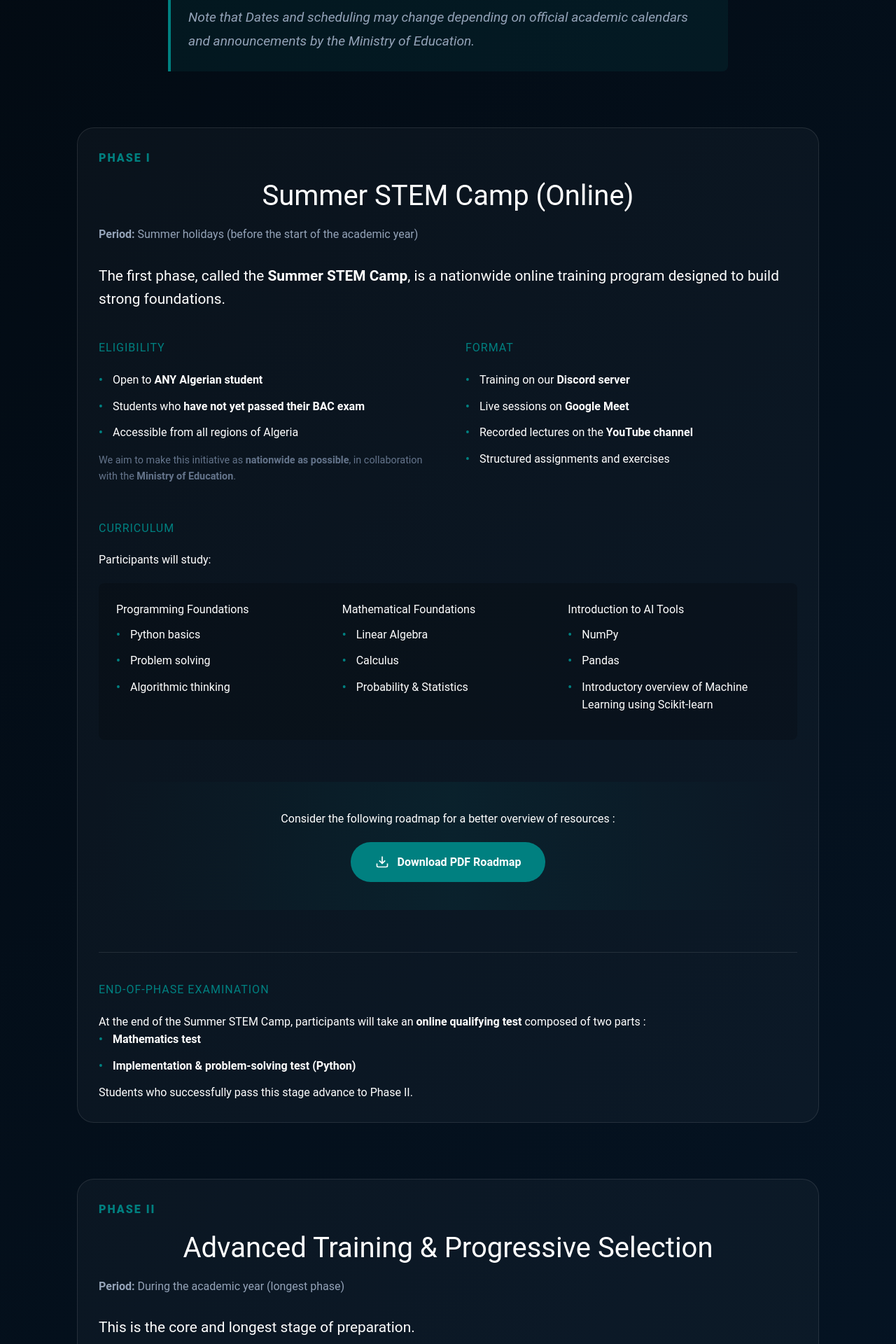
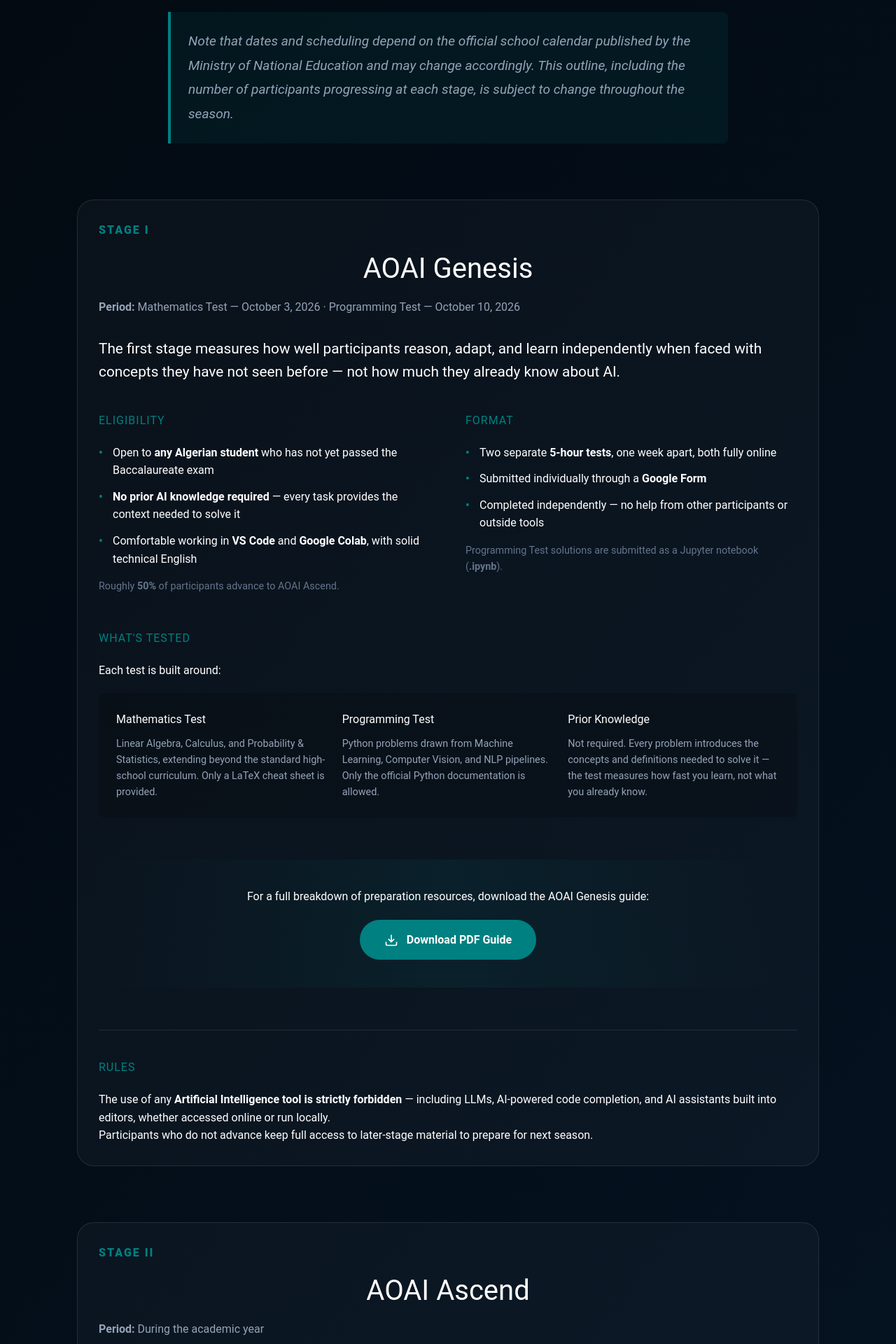
Before and after one commit to zakaria-hammal/AOAI_Website, a Next.js app: page / in a window 1280 px wide. Shown: the part 4360-6280 px from the top of the page at 70% size. Built offline with nearby package versions, Linux system fonts and the light colour scheme.

Commit message:
New changes

```diff
--- a/src/app/loading.tsx
+++ b/src/app/loading.tsx
@@ -1,7 +1,7 @@
 export default function Loading() {
   return (
   <div className="loading-indicator">
-      <svg className="spinner" width="24" height="24" viewBox="0 0 24 24" fill="none" stroke="currentColor" stroke-width="2">
+      <svg className="spinner" width="24" height="24" viewBox="0 0 24 24" fill="none" stroke="currentColor" strokeWidth="2">
           <path d="M12 2v4M12 18v4M4.93 4.93l2.83 2.83M16.24 16.24l2.83 2.83M2 12h4M18 12h4M4.93 19.07l2.83-2.83M16.24 7.76l2.83-2.83"/>
       </svg>
       Loading...
--- a/src/components/selection.tsx
+++ b/src/components/selection.tsx
@@ -11,172 +11,204 @@ export function Selection() {
             The <strong>Algerian Olympiad in Artificial Intelligence (AOAI)</strong> selection process is designed to identify, train, and prepare the most promising students to represent Algeria at the international level, particularly at the <strong>International Olympiad in Artificial Intelligence (IOAI)</strong>.
           </p>
           <p>
-            Our program is structured into <strong>three progressive phases</strong>, combining foundational preparation, advanced training, and final team selection.
+            <strong>Season 2</strong> is structured into <strong>five progressive stages</strong> — Genesis, Ascend, Vanguard, Apex, and Zenith — moving from foundational reasoning and independent learning towards full national-team representation.
           </p>
           <p>
-            Throughout the entire process, we will <strong>strictly follow the official IOAI syllabus</strong>, ensuring that students are trained according to international standards.
+            As the season progresses, training increasingly follows the <strong>official IOAI syllabus</strong>, while the expected level of independence, problem-solving ability, and commitment rises at each stage.
           </p>
           <blockquote className="selection-disclaimer">
-            Note that Dates and scheduling may change depending on official academic calendars and announcements by the Ministry of Education.
+            Note that dates and scheduling depend on the official school calendar published by the Ministry of National Education and may change accordingly. This outline, including the number of participants progressing at each stage, is subject to change throughout the season.
           </blockquote>
         </div>
       </div>
 
       <div className="phases-vertical-flow">
-        {/* Phase I */}
+        {/* Stage I — Genesis */}
         <div className="phase-card-detailed">
           <div className="phase-card-header">
-            <span className="phase-badge">Phase I</span>
-            <h3 className="phase-name">Summer STEM Camp (Online)</h3>
-            <p className="phase-period"><strong>Period:</strong> Summer holidays (before the start of the academic year)</p>
+            <span className="phase-badge">Stage I</span>
+            <h3 className="phase-name">AOAI Genesis</h3>
+            <p className="phase-period"><strong>Period:</strong> Mathematics Test — October 3, 2026 · Programming Test — October 10, 2026</p>
           </div>
 
           <div className="phase-card-body">
-            <p className="phase-lead-text">The first phase, called the <strong>Summer STEM Camp</strong>, is a nationwide online training program designed to build strong foundations.</p>
+            <p className="phase-lead-text">The first stage measures how well participants reason, adapt, and learn independently when faced with concepts they have not seen before — not how much they already know about AI.</p>
 
             <div className="phase-info-grid">
               <div className="info-section">
                 <h4>Eligibility</h4>
                 <ul className="selection-list">
-                  <li>Open to <strong>ANY Algerian student</strong></li>
-                  <li>Students who <strong>have not yet passed their BAC exam</strong></li>
-                  <li>Accessible from all regions of Algeria</li>
+                  <li>Open to <strong>any Algerian student</strong> who has not yet passed the Baccalaureate exam</li>
+                  <li><strong>No prior AI knowledge required</strong> — every task provides the context needed to solve it</li>
+                  <li>Comfortable working in <strong>VS Code</strong> and <strong>Google Colab</strong>, with solid technical English</li>
                 </ul>
-                <p className="note-text">We aim to make this initiative as <strong>nationwide as possible</strong>, in collaboration with the <strong>Ministry of Education</strong>.</p>
+                <p className="note-text">Roughly <strong>50%</strong> of participants advance to AOAI Ascend.</p>
               </div>
 
               <div className="info-section">
                 <h4>Format</h4>
                 <ul className="selection-list">
-                  <li>Training on our <strong>Discord server</strong></li>
-                  <li>Live sessions on <strong>Google Meet</strong></li>
-                  <li>Recorded lectures on the <strong>YouTube channel</strong></li>
-                  <li>Structured assignments and exercises</li>
+                  <li>Two separate <strong>5-hour tests</strong>, one week apart, both fully online</li>
+                  <li>Submitted individually through a <strong>Google Form</strong></li>
+                  <li>Completed independently — no help from other participants or outside tools</li>
                 </ul>
+                <p className="note-text">Programming Test solutions are submitted as a Jupyter notebook (<strong>.ipynb</strong>).</p>
               </div>
             </div>
 
             <div className="curriculum-preview-block">
-              <h4>Curriculum</h4>
-              <p>Participants will study:</p>
+              <h4>What&apos;s Tested</h4>
+              <p>Each test is built around:</p>
               <div className="curriculum-sub-grid">
                 <div className="curr-item">
-                  <h5>Programming Foundations</h5>
-                  <ul className="selection-list">
-                    <li>Python basics</li>
-                    <li>Problem solving</li>
-                    <li>Algorithmic thinking</li>
-                  </ul>
+                  <h5>Mathematics Test</h5>
+                  <p>Linear Algebra, Calculus, and Probability &amp; Statistics, extending beyond the standard high-school curriculum. Only a LaTeX cheat sheet is provided.</p>
                 </div>
                 <div className="curr-item">
-                  <h5>Mathematical Foundations</h5>
-                  <ul className="selection-list">
-                    <li>Linear Algebra</li>
-                    <li>Calculus</li>
-                    <li>Probability & Statistics</li>
-                  </ul>
+                  <h5>Programming Test</h5>
+                  <p>Python problems drawn from Machine Learning, Computer Vision, and NLP pipelines. Only the official Python documentation is allowed.</p>
                 </div>
                 <div className="curr-item">
-                  <h5>Introduction to AI Tools</h5>
-                  <ul className="selection-list">
-                    <li>NumPy</li>
-                    <li>Pandas</li>
-                    <li>Introductory overview of Machine Learning using Scikit-learn</li>
-                  </ul>
+                  <h5>Prior Knowledge</h5>
+                  <p>Not required. Every problem introduces the concepts and definitions needed to solve it — the test measures how fast you learn, not what you already know.</p>
                 </div>
               </div>
             </div>
 
             <div className="roadmap-download-zone">
-              <p>Consider the following roadmap for a better overview of resources :</p>
-              <a href="/AOAI_Roadmap.pdf" download className="download-cta-btn">
+              <p>For a full breakdown of preparation resources, download the AOAI Genesis guide:</p>
+              <a href="/aoai-genesis.pdf" download className="download-cta-btn">
                 <svg width="20" height="20" viewBox="0 0 24 24" fill="none" stroke="currentColor" strokeWidth="2"><path d="M21 15v4a2 2 0 0 1-2 2H5a2 2 0 0 1-2-2v-4M7 10l5 5 5-5M12 15V3"/></svg>
-                Download PDF Roadmap
+                Download PDF Guide
               </a>
             </div>
 
             <div className="exam-highlight-box">
-              <h4>End-of-Phase Examination</h4>
-              <p>At the end of the Summer STEM Camp, participants will take an <strong>online qualifying test</strong> composed of two parts :</p>
-              <ul className="selection-list">
-                    <li><strong>Mathematics test</strong></li>
-                    <li><strong>Implementation & problem-solving test (Python)</strong></li>
-                  </ul>
-              <p className="exam-footer">Students who successfully pass this stage advance to Phase II.</p>
+              <h4>Rules</h4>
+              <p>The use of any <strong>Artificial Intelligence tool is strictly forbidden</strong> — including LLMs, AI-powered code completion, and AI assistants built into editors, whether accessed online or run locally.</p>
+              <p className="exam-footer">Participants who do not advance keep full access to later-stage material to prepare for next season.</p>
             </div>
           </div>
         </div>
 
-        {/* Phase II */}
+        {/* Stage II — Ascend */}
         <div className="phase-card-detailed">
           <div className="phase-card-header">
-            <span className="phase-badge">Phase II</span>
-            <h3 className="phase-name">Advanced Training & Progressive Selection</h3>
-            <p className="phase-period"><strong>Period:</strong> During the academic year (longest phase)</p>
+            <span className="phase-badge">Stage II</span>
+            <h3 className="phase-name">AOAI Ascend</h3>
+            <p className="phase-period"><strong>Period:</strong> During the academic year</p>
           </div>
           <div className="phase-card-body">
-            <p className="phase-lead-text">This is the core and longest stage of preparation.</p>
+            <p className="phase-lead-text">The second stage shifts from foundations to real machine-learning problems, with participants expected to grow steadily more independent in acquiring whatever each new problem requires.</p>
             <div className="phase-info-grid">
               <div className="info-section">
-                <h4>Continuous Training</h4>
+                <h4>Core Training</h4>
                 <ul className="selection-list">
-                  <li>Structured lectures and problem sets</li>
-                  <li>Carefully selected problem sets</li>
-                  <li>Guided practice using curated resources</li>
-                  <li>Gradual exposure to competition-style problems</li>
+                  <li>Data cleaning, preprocessing, and exploratory data analysis</li>
+                  <li>Feature engineering, model construction, training, and evaluation</li>
+                  <li>Learning to identify and evaluate documentation, tutorials, and papers independently</li>
                 </ul>
               </div>
               <div className="info-section">
-                <h4>Curriculum Progression</h4>
+                <h4>Tooling</h4>
                 <ul className="selection-list">
-                  <li>Machine Learning techniques</li>
-                  <li>Deep Learning fundamentals</li>
-                  <li>Computer Vision (CV)</li>
-                  <li>Natural Language Processing (NLP)</li>
+                  <li><strong>NumPy</strong> and <strong>SciPy</strong> for numerical computing</li>
+                  <li><strong>Pandas</strong> for data manipulation and analysis</li>
+                  <li><strong>Scikit-learn</strong>, <strong>XGBoost</strong>, and <strong>CatBoost</strong> for practical ML models</li>
                 </ul>
-                <p className="note-text">All content remains aligned with the  <strong>official IOAI syllabus</strong>.</p>
+                <p className="note-text">Mathematics is introduced only as needed and is generally not a direct test component at this stage.</p>
               </div>
             </div>
             <div className="selection-rounds-box">
-              <h4>Selection Rounds</h4>
-              <p>During this phase, <strong>several selection</strong> rounds will be organized:</p>
-              <ul className="selection-list">
-                <li>Increasing in difficulty</li>
-                <li>Covering progressively more advanced material</li>
-                <li>Designed to resemble Olympiad-style problems</li>
-              </ul>
-              <p>These rounds may be:</p>
-              <ul className="selection-list">
-                <li>Online</li>
-                <li>Hybrid ( Online + On-site camps )</li>
-              </ul>
-              <p className="venue-info">
-                On-site camps are planned to take place at the <strong>National Mathematical High School — Kouba</strong> The number of rounds and students selected in each round will remain flexible depending on the total number of participants , overall performance levels and also National and academic constraints while some rounds may also serve to select teams for intermediate competitions such as the African Olympiad in Artificial Intelligence
-
-              </p>
+              <h4>Outcome</h4>
+              <p>Ascend tests practical ML fluency rather than memorized theory. Around <strong>20%</strong> of participants progress to AOAI Vanguard; everyone else keeps access to later-stage material to prepare for next season.</p>
             </div>
           </div>
         </div>
 
-        {/* Phase III */}
+        {/* Stage III — Vanguard */}
         <div className="phase-card-detailed">
           <div className="phase-card-header">
-            <span className="phase-badge">Phase III</span>
-            <h3 className="phase-name">Final Team Selection (TST)</h3>
+            <span className="phase-badge">Stage III</span>
+            <h3 className="phase-name">AOAI Vanguard</h3>
+            <p className="phase-period"><strong>Period:</strong> During the academic year</p>
+          </div>
+          <div className="phase-card-body">
+            <p className="phase-lead-text">The third stage begins the deep-learning track with PyTorch — the framework used at the IOAI — and is where training starts following the <strong>official IOAI syllabus</strong> directly.</p>
+            <div className="phase-info-grid">
+              <div className="info-section">
+                <h4>Focus Areas</h4>
+                <ul className="selection-list">
+                  <li>Natural Language Processing and Computer Vision — full data pipelines, from raw data to model input</li>
+                  <li>Model architecture, activation and loss functions, optimization, and training loops</li>
+                  <li>Reading and analyzing the research papers behind modern models, not just using them</li>
+                </ul>
+              </div>
+              <div className="info-section">
+                <h4>Working With Models</h4>
+                <ul className="selection-list">
+                  <li>Using existing, pretrained architectures under real time and resource constraints</li>
+                  <li>Transfer learning, fine-tuning, and architectural adaptation</li>
+                  <li>Regular mock contests based on past Olympiad-style problems and national selection programs</li>
+                </ul>
+                <p className="note-text">There is rarely one model or configuration that is optimal for every problem.</p>
+              </div>
+            </div>
+            <div className="selection-rounds-box">
+              <h4>Outcome</h4>
+              <p>The <strong>10 strongest participants</strong> at the end of AOAI Vanguard progress to AOAI Apex, the program&apos;s final selection stage.</p>
+            </div>
+          </div>
+        </div>
+
+        {/* Stage IV — Apex */}
+        <div className="phase-card-detailed">
+          <div className="phase-card-header">
+            <span className="phase-badge">Stage IV</span>
+            <h3 className="phase-name">AOAI Apex</h3>
             <p className="phase-period"><strong>Period:</strong> End of the academic year</p>
           </div>
           <div className="phase-card-body">
-            <p className="phase-lead-text">The final stage is an <strong>On-site Team Selection Test (TST)</strong>.</p>
+            <p className="phase-lead-text">The final selection stage consolidates everything learned so far and introduces the last areas of the IOAI syllabus, including audio tasks and the Hugging Face ecosystem.</p>
+            <div className="phase-info-grid">
+              <div className="info-section">
+                <h4>Focus Areas</h4>
+                <ul className="selection-list">
+                  <li>Completing the remaining IOAI syllabus, including audio-related tasks</li>
+                  <li>Selecting, loading, and fine-tuning pretrained models through the <strong>Hugging Face</strong> ecosystem</li>
+                  <li>Combining every previous skill into complete, end-to-end competition solutions</li>
+                </ul>
+              </div>
+              <div className="info-section">
+                <h4>Preparation</h4>
+                <ul className="selection-list">
+                  <li>Solving past IOAI tasks and other difficult Olympiad-style problems</li>
+                  <li>Working under realistic time pressure and decision-making constraints</li>
+                </ul>
+                <p className="note-text">Four students from Season 1 are exempt from earlier stages and enter directly here: Mohamed Alaa eddine Khelifi, Rostom Mohamed Kamel Bouabdallah, Nesrine Mazouz, and Sofiane Bouricha.</p>
+              </div>
+            </div>
             <div className="tst-final-info">
-              <h4>Format</h4>
-              <ul className="selection-list">
-                <li>Held on-site at the <strong>National Mathematical High School — Kouba</strong></li>
-                <li>Conducted in the <strong>exact format of the IOAI</strong></li>
-                <li>Designed to simulate real competition conditions</li>
-              </ul>
+              <h4>Final Team Selection Test</h4>
+              <p>Ten participants compete in the Final Team Selection Test, which mirrors real IOAI conditions — analyzing unfamiliar problems, using available tools and models effectively, managing time, and debugging under pressure.</p>
               <div className="final-selection-statement">
-                This final examination determines the official Algerian team representing the country at the <strong>International Olympiad in Artificial Intelligence (IOAI)</strong>.
+                Four participants are selected to form the Algerian team for the season.
               </div>
+            </div>
+          </div>
+        </div>
+
+        {/* Stage V — Zenith */}
+        <div className="phase-card-detailed">
+          <div className="phase-card-header">
+            <span className="phase-badge">Stage V</span>
+            <h3 className="phase-name">AOAI Zenith</h3>
+            <p className="phase-period"><strong>Period:</strong> IOAI 2027 — Singapore</p>
+          </div>
+          <div className="phase-card-body">
+            <p className="phase-lead-text">AOAI Zenith is reserved for the four students selected to officially represent Algeria at the <strong>International Olympiad in Artificial Intelligence</strong>.</p>
+            <div className="final-selection-statement">
+              Four students carry Algeria&apos;s name to the International Olympiad in Artificial Intelligence 2027 in Singapore — the final stage of the AOAI journey.
             </div>
           </div>
         </div>
```
Also changed, not shown: 1 other file (tests, documents, lock files or other folders).
